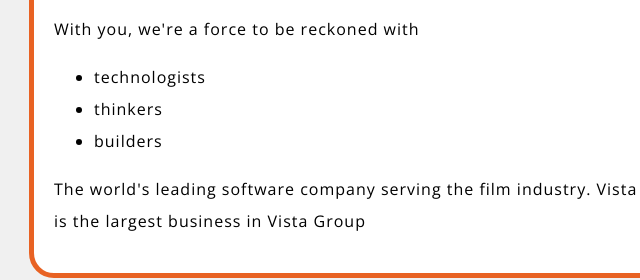
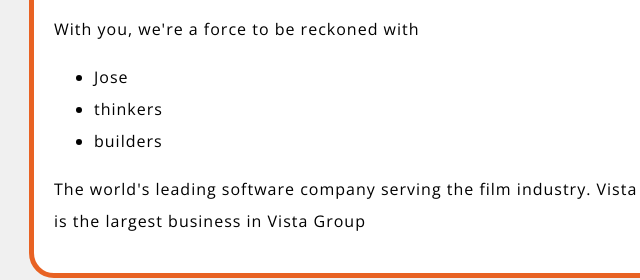
Before and after one commit to Indziaki/fluffy-rotary-phone, a plain HTML site: page index.html in a window 1280 px wide. Shown: the part 516-796 px from the top of the page, 286-926 px from the left. Drawn offline with nearby package versions, Linux system fonts and the light colour scheme.

Commit message:
Added Jose
waiting for adding the team names

```diff
--- a/index.html
+++ b/index.html
@@ -15,7 +15,7 @@
         <p>With you, we're a force to be reckoned with</p>
 
         <ul> <!-- changed to list in the tutorial -->
-          <li>technologists</li>
+          <li>Jose</li>
           <li>thinkers</li>
           <li>builders</li>
         </ul>
```
